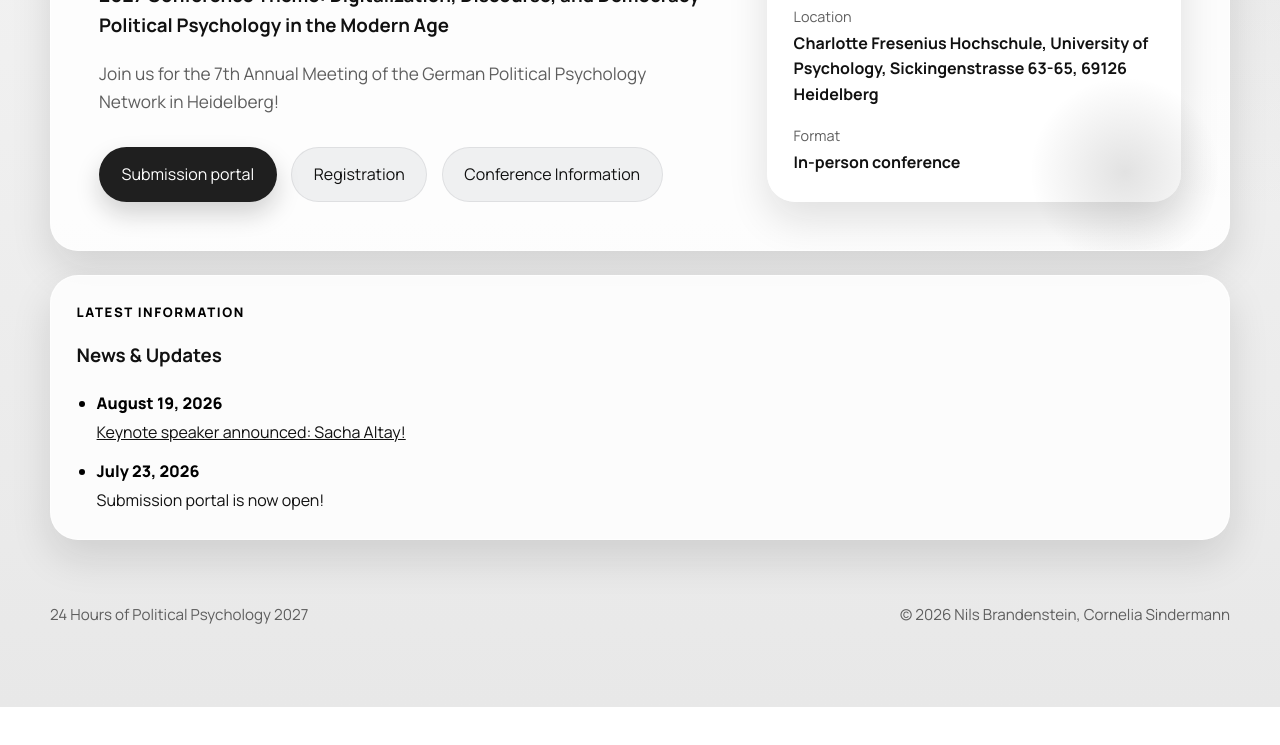
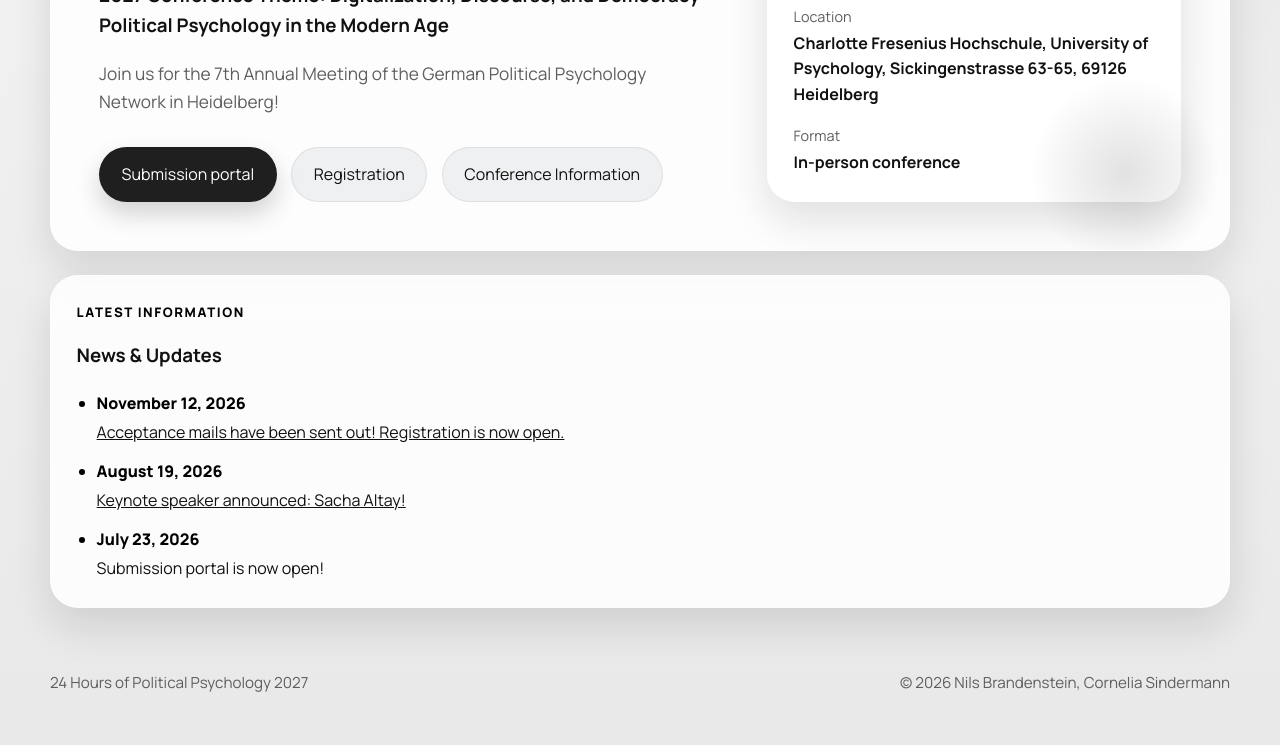
Before and after one commit to polpsyconfhd2027/conference, a plain HTML site: page index.html in a window 1280 px wide. Shown: the part 512-1257 px from the top of the page. Before the commit the page ends 1219 px from the top, so only its background shows below. Drawn offline with Linux system fonts and the light colour scheme.

Commit message:
Acceptance and registration updates

```diff
--- a/index.html
+++ b/index.html
@@ -160,6 +160,11 @@
           <p class="eyebrow">Latest Information</p>
           <h3 id="news-updates-title">News & Updates</h3>
           <ul class="news-list">
+             <li>
+              <time datetime="2026-08-19">November 12, 2026</time>
+              <a href="program.html">Acceptance mails have been sent out! Registration is now open.</a>
+            </li>
+
             <li>
               <time datetime="2026-08-19">August 19, 2026</time>
               <a href="program.html">Keynote speaker announced: Sacha Altay!</a>
```
